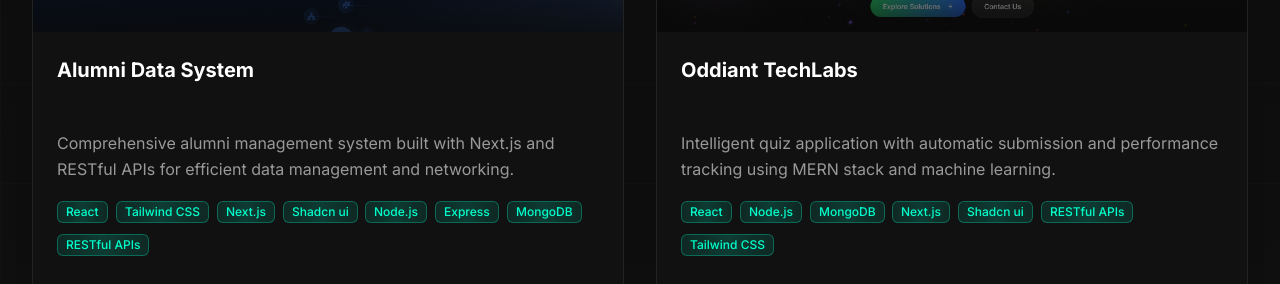
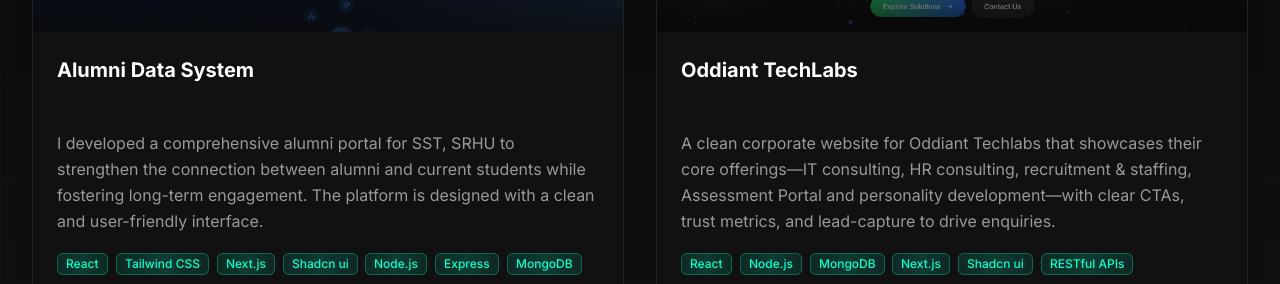
Before and after one commit to Hridesh-Srivastava/portfolio-frontend, a Next.js app: page / in a window 1280 px wide. Shown: the part 2360-2644 px from the top of the page. Built offline with nearby package versions, Linux system fonts and the light colour scheme.

Commit message:
feat: update project descriptions for Alumni Data System and Oddiant TechLabs for clarity and detail

```diff
--- a/components/sections/projects-section.tsx
+++ b/components/sections/projects-section.tsx
@@ -12,7 +12,7 @@
   {
     title: "Alumni Data System",
     description:
-      "Comprehensive alumni management system built with Next.js and RESTful APIs for efficient data management and networking.",
+      "I developed a comprehensive alumni portal for SST, SRHU to strengthen the connection between alumni and current students while fostering long-term engagement. The platform is designed with a clean and user-friendly interface.",
     image: "/alumni-data.png?height=200&width=300",
     technologies: ["React", "Tailwind CSS", "Next.js","Shadcn ui", "Node.js", "Express", "MongoDB", "RESTful APIs"],
     icon: Users,
@@ -22,7 +22,7 @@
   {
     title: "Oddiant TechLabs",
     description:
-      "Intelligent quiz application with automatic submission and performance tracking using MERN stack and machine learning.",
+      "A clean corporate website for Oddiant Techlabs that showcases their core offerings—IT consulting, HR consulting, recruitment & staffing, Assessment Portal and personality development—with clear CTAs, trust metrics, and lead-capture to drive enquiries.",
     image: "/oddiant-img.png?height=200&width=300",
     technologies: ["React", "Node.js", "MongoDB", "Next.js","Shadcn ui", "RESTful APIs","Tailwind CSS"],
     icon: Brain,
```
